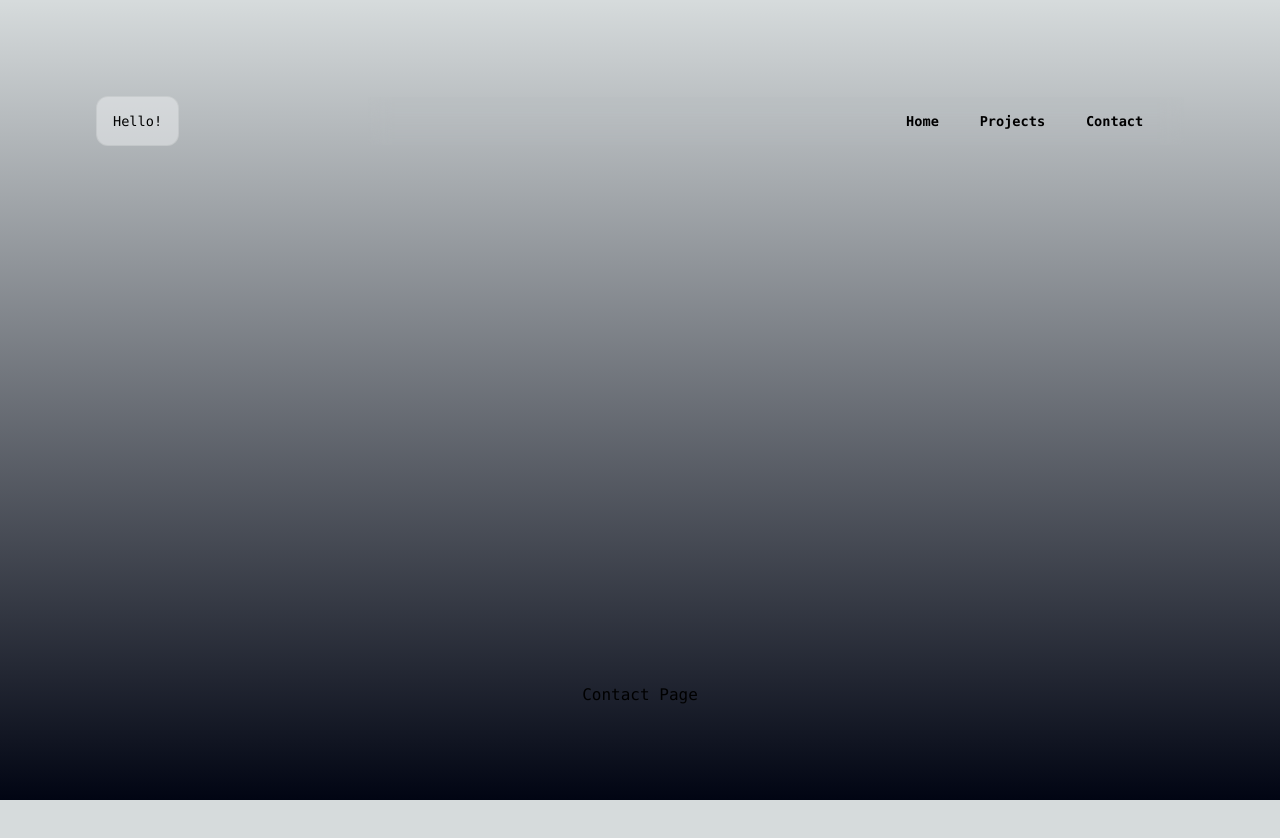
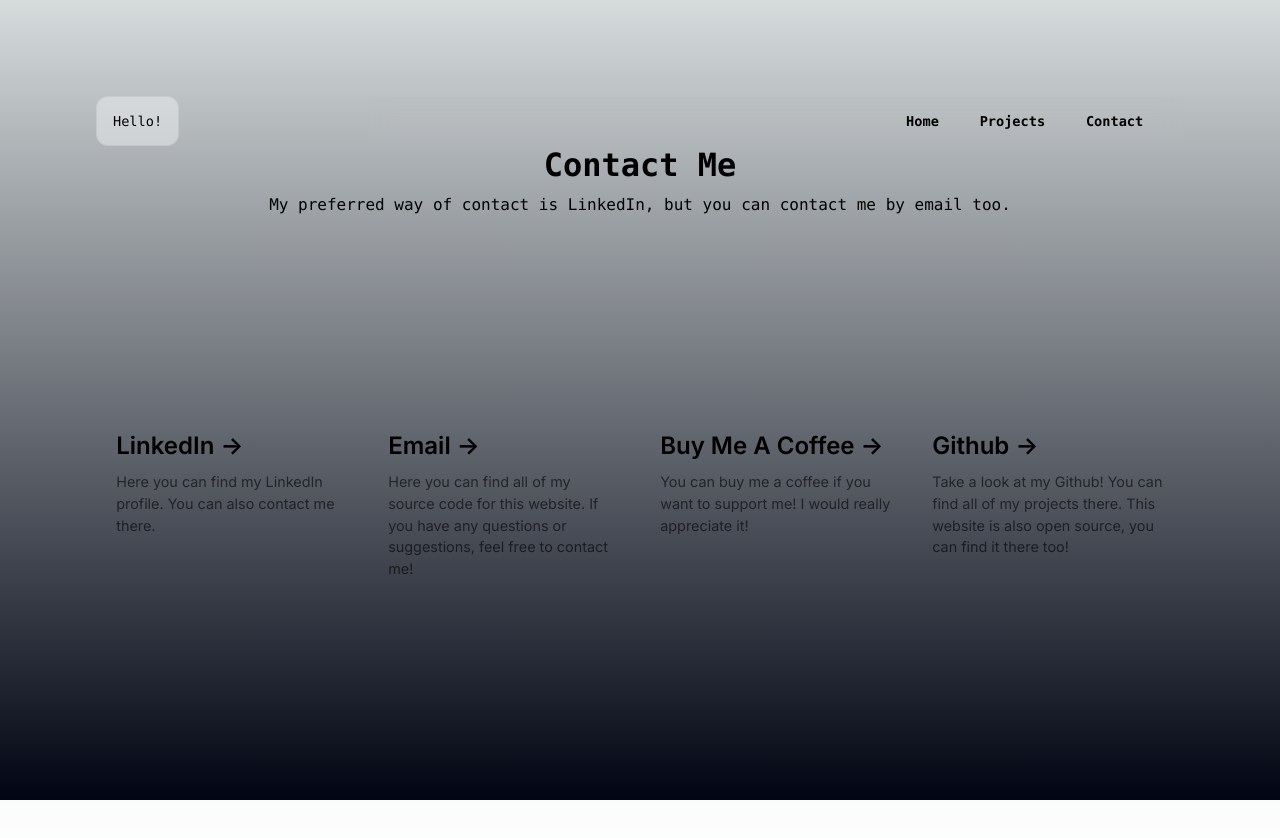
Before and after one commit to lukassobotik/personal-website, a Next.js app: page /contact in a window 1280 px wide. Shown: the top 838 px of the page. Before the commit the page ends 800 px from the top, so only its background shows below. Built offline with nearby package versions, Linux system fonts and the light colour scheme.

Commit message:
Contact Page

```diff
--- a/pages/contact.tsx
+++ b/pages/contact.tsx
@@ -1,5 +1,8 @@
 import Navbar from "./navbar";
 import styles from "../styles/Home.module.css";
+import {Inter} from "@next/font/google";
+
+const inter = Inter({ subsets: ['latin'] })
 
 export default function Contact() {
     return (
@@ -7,7 +10,48 @@ export default function Contact() {
             <div className={styles.background}/>
             <main className={styles.main}>
                 <Navbar/>
-                <div>Contact Page</div>
+                <h2 className={styles.featured}>
+                    Contact Me
+                </h2>
+                <div className={styles.overview}>
+                    <p>My preferred way of contact is LinkedIn, but you can contact me by email too.</p>
+                </div>
+                <div className={styles.grid}>
+                    <a href="https://www.linkedin.com/in/lukassobotik/" className={styles.card}>
+                        <h2 className={inter.className}>
+                            LinkedIn <span>-&gt;</span>
+                        </h2>
+                        <p className={inter.className}>
+                            Here you can find my LinkedIn profile. You can also contact me there.
+                        </p>
+                    </a>
+                    <a href="mailto:sobotik.lukas@proton.me" className={styles.card}>
+                        <h2 className={inter.className}>
+                            Email <span>-&gt;</span>
+                        </h2>
+                        <p className={inter.className}>
+                            Here you can find all of my source code for this website. If you have any questions or suggestions, feel free to contact me!
+                        </p>
+                    </a>
+
+                    <a href="https://www.buymeacoffee.com/puckyeu" className={styles.card}>
+                        <h2 className={inter.className}>
+                            Buy Me A Coffee <span>-&gt;</span>
+                        </h2>
+                        <p className={inter.className}>
+                            You can buy me a coffee if you want to support me! I would really appreciate it!
+                        </p>
+                    </a>
+
+                    <a href="https://github.com/PuckyEU" className={styles.card}>
+                        <h2 className={inter.className}>
+                            Github <span>-&gt;</span>
+                        </h2>
+                        <p className={inter.className}>
+                            Take a look at my Github! You can find all of my projects there. This website is also open source, you can find it there too!
+                        </p>
+                    </a>
+                </div>
             </main>
         </>
     )
--- a/styles/Home.module.css
+++ b/styles/Home.module.css
@@ -211,6 +211,10 @@
     padding: 2rem;
   }
 
+  .featured {
+    margin-top: 10vh;
+  }
+
   .grid {
     grid-template-columns: 1fr;
     margin-bottom: 120px;
```
